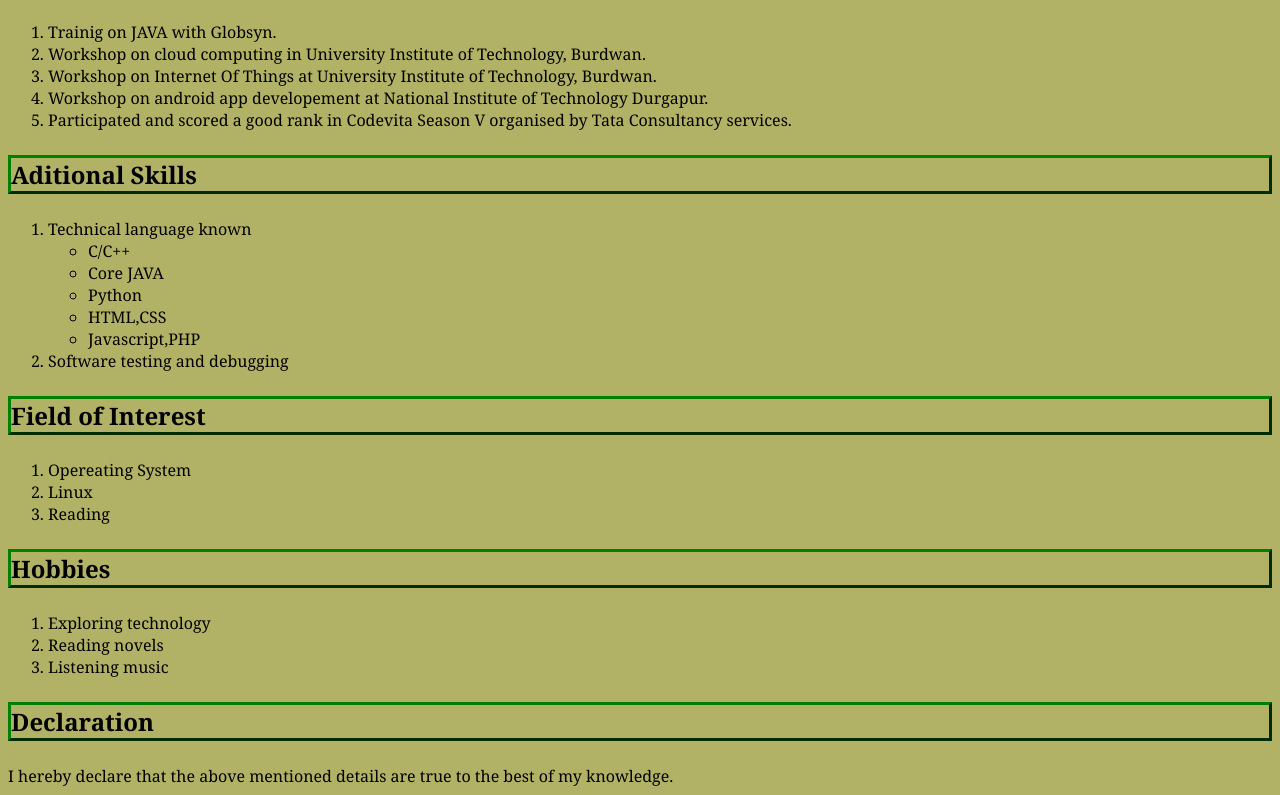
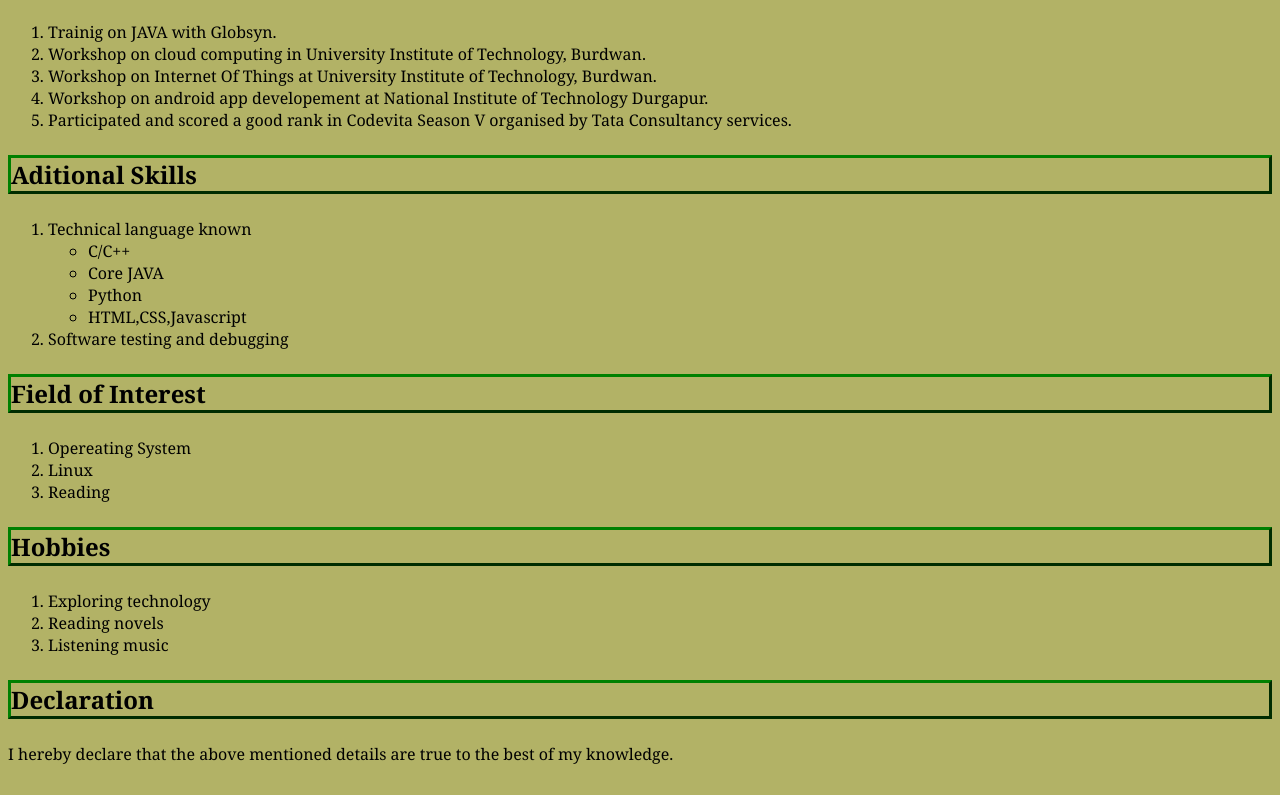
Before and after one commit to abhishek021/abhishek021.github.io, a plain HTML site: page mycv.html in a window 1280 px wide. Shown: the part 1466-2261 px from the top of the page. After the commit the page ends 2239 px from the top, so only its background shows below. Drawn offline with Linux system fonts and the light colour scheme.

Commit message:
Update mycv.html

```diff
--- a/mycv.html
+++ b/mycv.html
@@ -125,8 +125,7 @@ li a {
 						</li>
 						<li>Python
 						</li>
-						<li>HTML,CSS
-						</li><li>Javascript,PHP
+						<li>HTML,CSS,Javascript
 						</li>
 					</ul>
 				</li><li>Software testing and debugging
```
